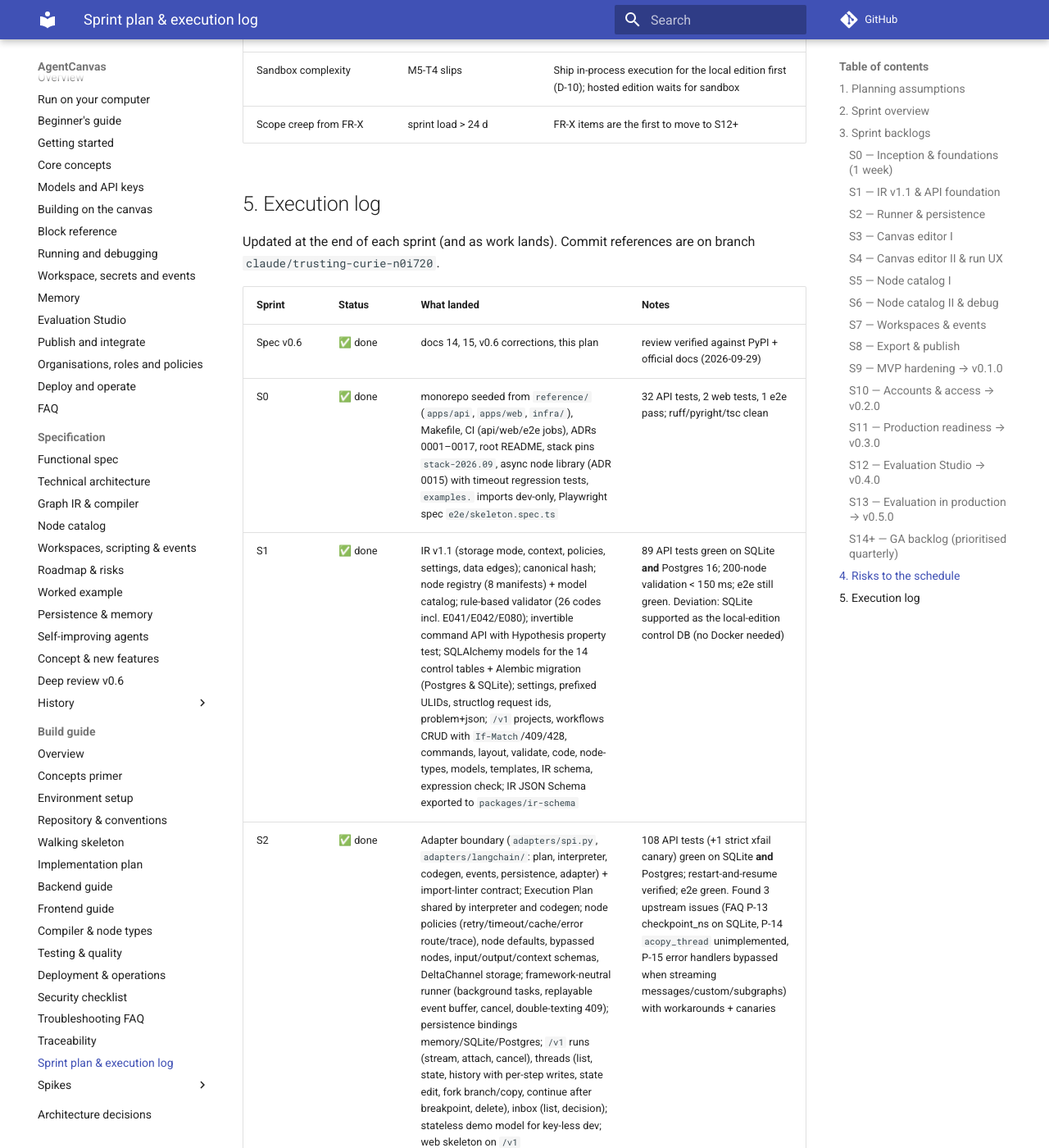
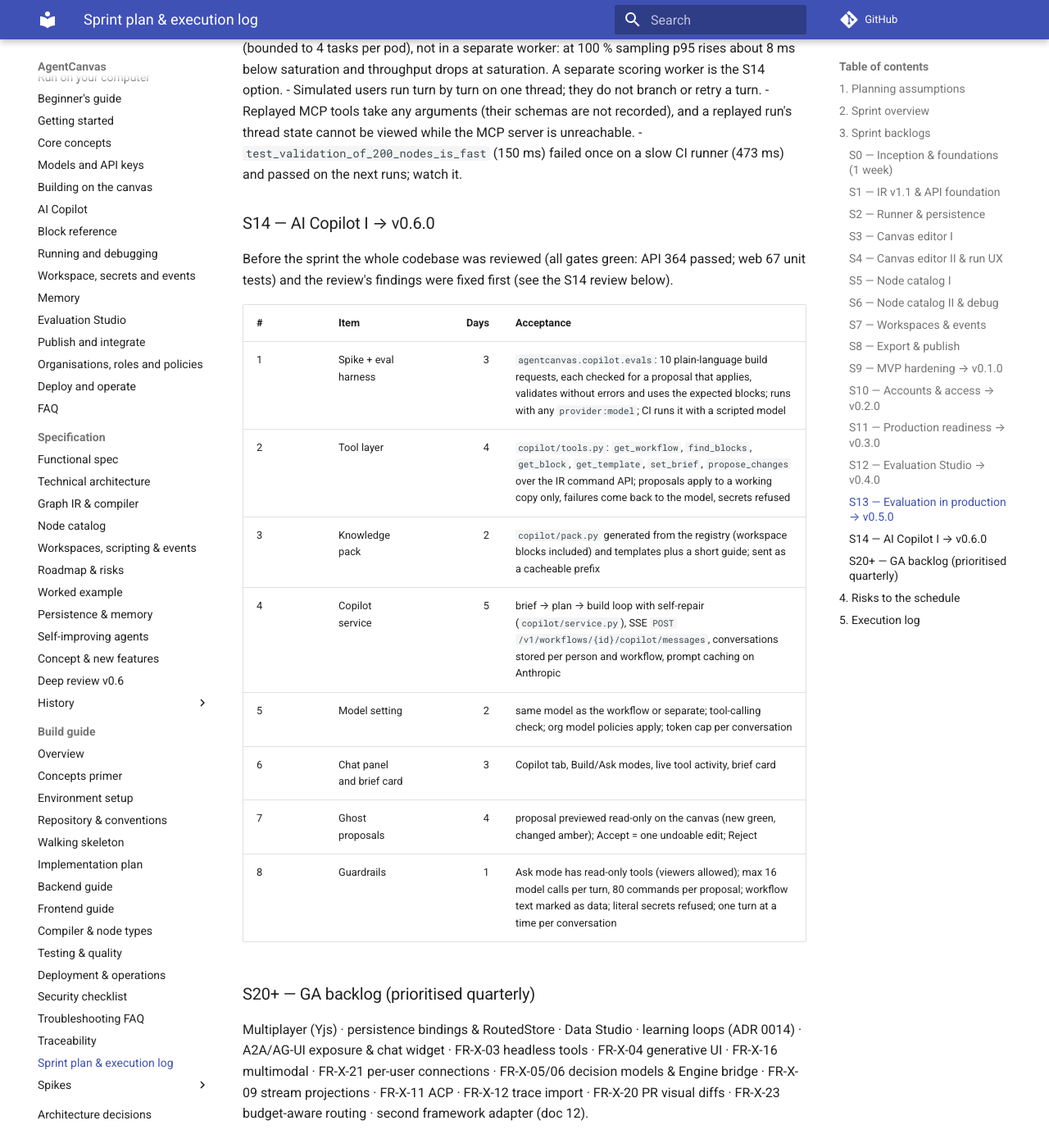
Before and after one commit to marunsct/AgentCanvas, an MkDocs documentation site: the page built from docs/agent-canvas-spec/build-guide/13-sprint-plan.md, in a window 1280 px wide and 1400 px high, scrolled down 15854 px. Shown: the whole window at 82% size. Built offline with MkDocs 1.6.1 and Material for MkDocs 9.7.7, drawn with Linux system fonts in a browser that asks for light colours; comment, search, counter and statistics services are not loaded; some of the changed text lies outside the part shown.

Commit message:
Copilot docs: user guide page, changelog v0.6.0, S14 backlog; API version 0.6.0
Co-Authored-By: Claude Opus 5.5 <noreply@anthropic.com>
Claude-Session: https://claude.ai/code/session_01TnwXroEqg928HTvmJZCt19

```diff
--- a/docs/agent-canvas-spec/build-guide/13-sprint-plan.md
+++ b/docs/agent-canvas-spec/build-guide/13-sprint-plan.md
@@ -36,7 +36,12 @@ The milestone plan ([04-implementation-plan.md](./04-implementation-plan.md)) sa
 | **S11** | 2 | Production readiness → v0.3.0 | M8-T1…T6 + S10 carry-overs | FR-X-10 safe redeploy | 23 | Containers, Helm, observability, backups, load & security review |
 | **S12** | 2 | Evaluation Studio → v0.4.0 | FR-EVAL-02…05 + S11 follow-ups | — | 23 | Datasets, evaluators, experiments, results grid, release gate |
 | **S13** | 2 | Evaluation in production → v0.5.0 | FR-EVAL-06…08, FR-EVAL-03 rest + S12 follow-ups | — | 22 | Online evaluators and drift alerts, annotation queues, pairwise and composite evaluators, rubric self-grading, simulated users |
-| **S14+** | — | GA backlog (M9) | multiplayer, Data Studio, learning loops, MCP/A2A/AG-UI exposure, Copilot | FR-X-03/04/05/06/09/11/12/16/20/21/23 | — | Prioritised per quarter |
+| **S14** | 2 | AI Copilot I → v0.6.0 | Copilot plan (Claude Doc "Copilot, export and beginner features", plan v2) | — | 24 | Copilot briefs, plans and builds workflows as proposals you accept on the canvas |
+| **S15** | 2 | AI Copilot II → v0.7.0 | configure, test, debug and fix | — | 23 | The Copilot tests, debugs and fixes workflows |
+| **S16** | 2 | Export deploy kit → v0.8.0 | export as a service | — | 24 | Exports are deployable codebases with prerequisites, setup and deploy guides |
+| **S17** | 2 | MCP server & Copilot extras → v0.9.0 | — | — | — | AgentCanvas as an MCP server; Copilot after launch |
+| **S18–S19** | 4 | Beginners I–II → v0.10.0/v0.11.0 | — | — | — | Playground, Simple mode, galleries, knowledge block, Push to GitHub |
+| **S20+** | — | GA backlog (M9) | multiplayer, Data Studio, learning loops, A2A/AG-UI exposure | FR-X-03/04/05/06/09/11/12/16/20/21/23 | — | Prioritised per quarter |
 
 Total to MVP ≈ 19 weeks; to production-ready ≈ 23 weeks with four developers. One developer: multiply by ~3.5.
 
@@ -329,8 +334,24 @@ Deviations and gaps, carried into S14 unless noted:
 - `test_validation_of_200_nodes_is_fast` (150 ms) failed once on a slow CI runner (473 ms) and passed on the next
   runs; watch it.
 
-### S14+ — GA backlog (prioritised quarterly)
-Multiplayer (Yjs) · persistence bindings & RoutedStore · Data Studio · learning loops (ADR 0014) · MCP/A2A/AG-UI exposure & chat widget · Copilot · FR-X-03 headless tools · FR-X-04 generative UI · FR-X-16 multimodal · FR-X-21 per-user connections · FR-X-05/06 decision models & Engine bridge · FR-X-09 stream projections · FR-X-11 ACP · FR-X-12 trace import · FR-X-20 PR visual diffs · FR-X-23 budget-aware routing · second framework adapter (doc 12).
+### S14 — AI Copilot I → v0.6.0
+
+Before the sprint the whole codebase was reviewed (all gates green: API 364 passed; web 67 unit tests) and the
+review's findings were fixed first (see the S14 review below).
+
+| # | Item | Days | Acceptance |
+|---|------|-----:|------------|
+| 1 | Spike + eval harness | 3 | `agentcanvas.copilot.evals`: 10 plain-language build requests, each checked for a proposal that applies, validates without errors and uses the expected blocks; runs with any `provider:model`; CI runs it with a scripted model |
+| 2 | Tool layer | 4 | `copilot/tools.py`: `get_workflow`, `find_blocks`, `get_block`, `get_template`, `set_brief`, `propose_changes` over the IR command API; proposals apply to a working copy only, failures come back to the model, secrets refused |
+| 3 | Knowledge pack | 2 | `copilot/pack.py` generated from the registry (workspace blocks included) and templates plus a short guide; sent as a cacheable prefix |
+| 4 | Copilot service | 5 | brief → plan → build loop with self-repair (`copilot/service.py`), SSE `POST /v1/workflows/{id}/copilot/messages`, conversations stored per person and workflow, prompt caching on Anthropic |
+| 5 | Model setting | 2 | same model as the workflow or separate; tool-calling check; org model policies apply; token cap per conversation |
+| 6 | Chat panel and brief card | 3 | Copilot tab, Build/Ask modes, live tool activity, brief card |
+| 7 | Ghost proposals | 4 | proposal previewed read-only on the canvas (new green, changed amber); Accept = one undoable edit; Reject |
+| 8 | Guardrails | 1 | Ask mode has read-only tools (viewers allowed); max 16 model calls per turn, 80 commands per proposal; workflow text marked as data; literal secrets refused; one turn at a time per conversation |
+
+### S20+ — GA backlog (prioritised quarterly)
+Multiplayer (Yjs) · persistence bindings & RoutedStore · Data Studio · learning loops (ADR 0014) · A2A/AG-UI exposure & chat widget · FR-X-03 headless tools · FR-X-04 generative UI · FR-X-16 multimodal · FR-X-21 per-user connections · FR-X-05/06 decision models & Engine bridge · FR-X-09 stream projections · FR-X-11 ACP · FR-X-12 trace import · FR-X-20 PR visual diffs · FR-X-23 budget-aware routing · second framework adapter (doc 12).
 
 ## 4. Risks to the schedule
 
--- a/mkdocs.yml
+++ b/mkdocs.yml
@@ -26,6 +26,7 @@ nav:
       - Core concepts: user-guide/concepts.md
       - Models and API keys: user-guide/models.md
       - Building on the canvas: user-guide/canvas.md
+      - AI Copilot: user-guide/copilot.md
       - Block reference: user-guide/widgets.md
       - Running and debugging: user-guide/run-and-debug.md
       - Workspace, secrets and events: user-guide/workspace.md
```
Also changed, not shown: CHANGELOG.md (+5 -1 lines), docs/user-guide/copilot.md (added, +65 -0 lines), 1 other file.
